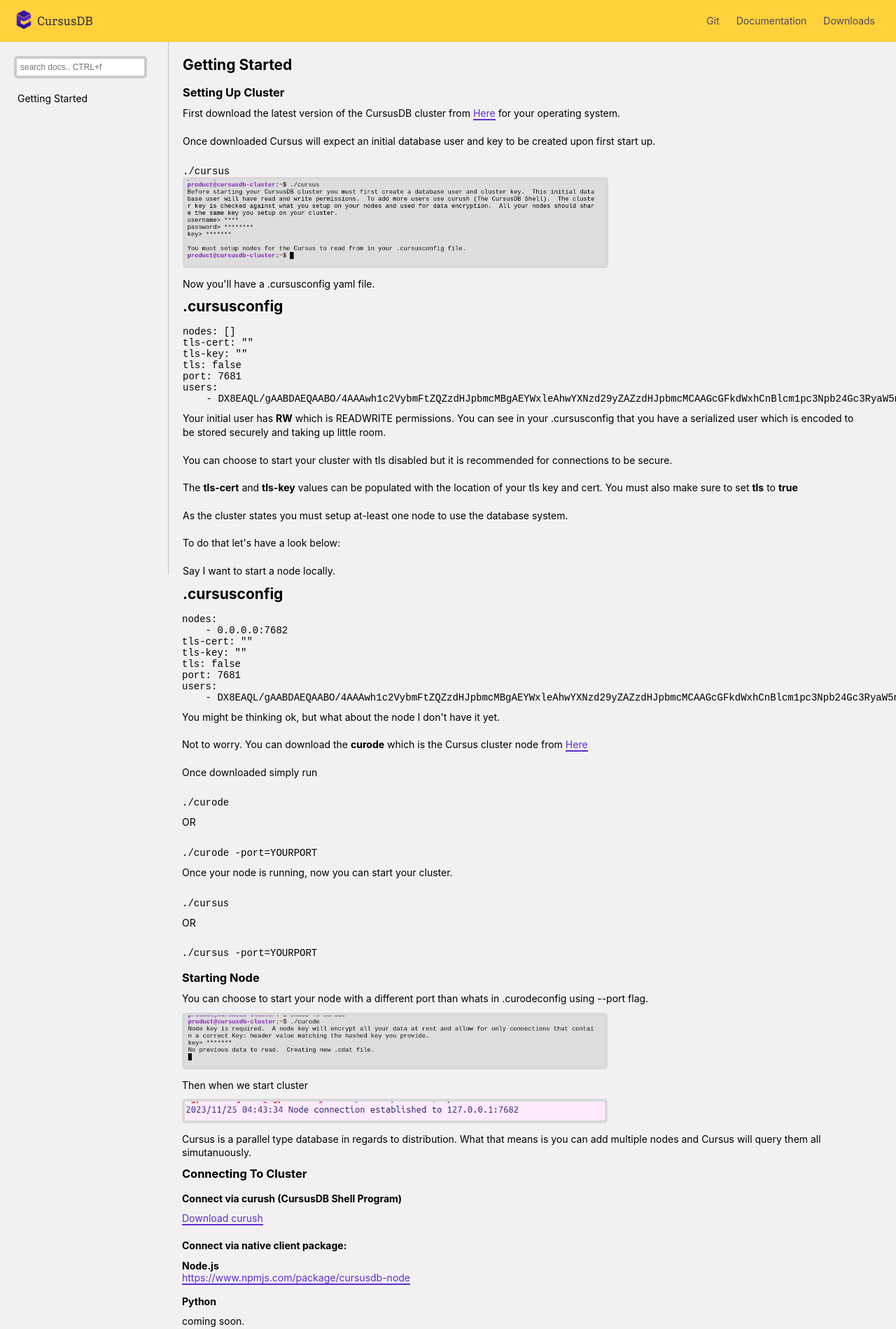
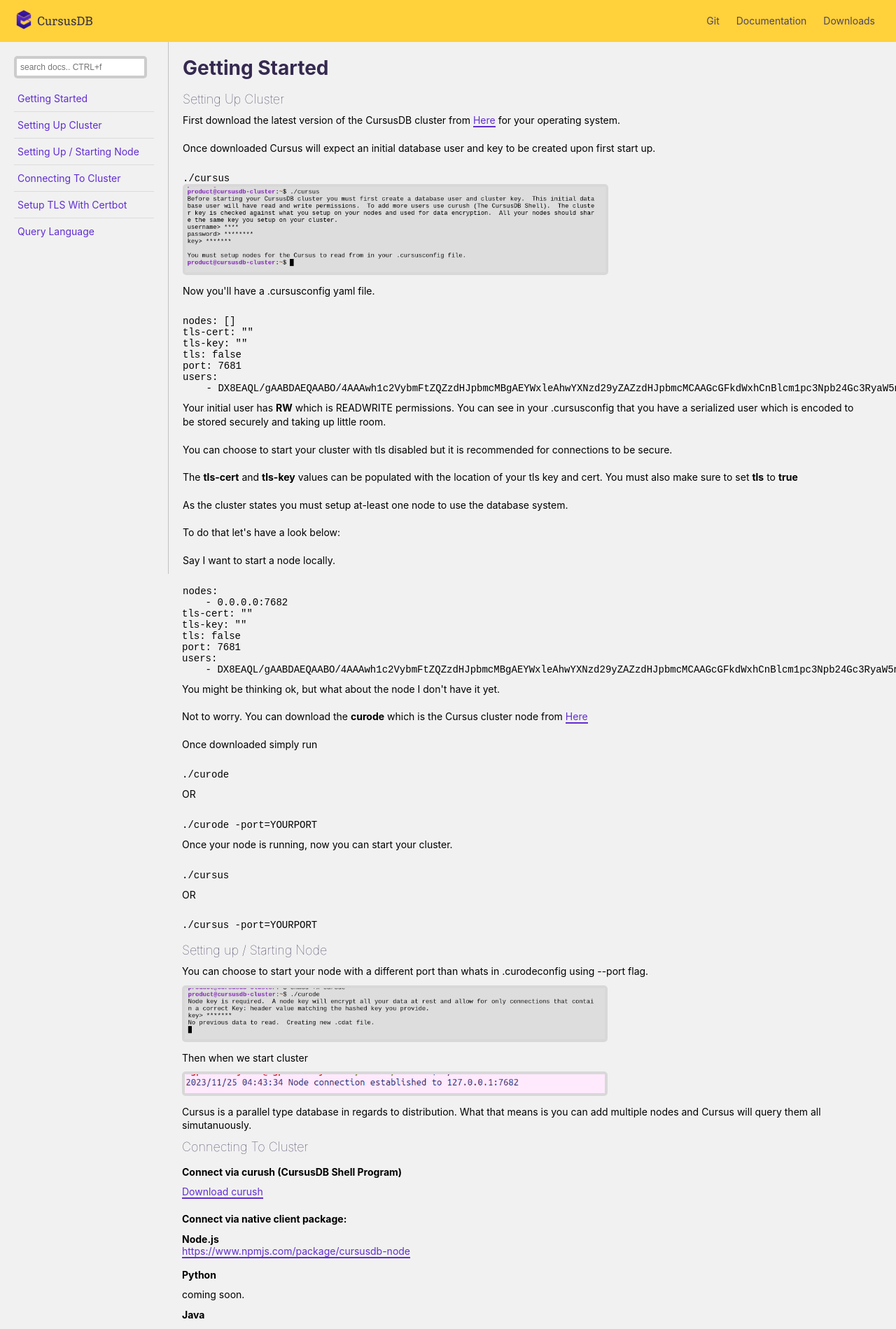
Before and after one commit to cursusdb/cursusdb-web, a SvelteKit app: page /documentation in a window 1280 px wide. Shown: the top 1899 px of the page at 70% size. Built offline with nearby package versions, Linux system fonts and the light colour scheme; a small style sheet from the web is missing.

Commit message:
updated documentation

```diff
--- a/src/routes/documentation/+page.svelte
+++ b/src/routes/documentation/+page.svelte
@@ -32,19 +32,23 @@
 <aside transition:slide={{ delay: 250, duration: 300, easing: quintOut, axis: 'x' }}>
     <input bind:this={searchInput} type="search" placeholder="search docs.. CTRL+f" />
     <ul>
-        <li>Getting Started</li>
-        <!--        <li>Query Language</li>-->
+        <li><a href="#getting-started">Getting Started</a></li>
+        <li><a href="#setting-up-cluster">Setting Up Cluster</a></li>
+        <li><a href="#setting-up-node">Setting Up / Starting Node</a></li>
+        <li><a href="#connecting-to-cluster">Connecting To Cluster</a></li>
+        <li><a href="#tls-with-certbot">Setup TLS With Certbot</a></li>
+        <li><a href="#query-language">Query Language</a></li>
     </ul>
 </aside>
 {/if}
 
 <main>
-    <article style={`${clientWidth < 746 ? "padding: 0;" : "padding-left: 240px;"}`}>
+    <article style={`${clientWidth < 746 ? "padding-left: 0;" : "padding-left: 240px;"}`}>
         {#if clientWidth < 746 }
             <button class="aside-btn" on:click={() => showAside ? showAside = false : showAside = true}><img src="aside-toggle.png" /></button>
         {/if}
-        <h1>Getting Started</h1><br/>
-        <h3>Setting Up Cluster</h3>
+        <h1 id="getting-started">Getting Started</h1><br/>
+        <h3 id="setting-up-cluster">Setting Up Cluster</h3>
         <p>First download the latest version of the CursusDB cluster from <a href="/downloads">Here</a> for your operating system.</p>
         <p>Once downloaded Cursus will expect an initial database user and key to be created upon first start up.</p>
         <Prism language="bash" code={`
@@ -61,7 +65,7 @@
 port: 7681
 users:
     - DX8EAQL/gAABDAEQAABO/4AAAwh1c2VybmFtZQZzdHJpbmcMBgAEYWxleAhwYXNzd29yZAZzdHJpbmcMCAAGcGFkdWxhCnBlcm1pc3Npb24Gc3RyaW5nDAQAAlJX
-`} header=".cursusconfig"/>
+`}/>
 
         <p>Your initial user has <strong>RW</strong> which is READWRITE permissions.  You can see in your .cursusconfig that you have a serialized user which is encoded to be stored securely and taking up little room.</p>
 
@@ -81,7 +85,7 @@
 port: 7681
 users:
     - DX8EAQL/gAABDAEQAABO/4AAAwh1c2VybmFtZQZzdHJpbmcMBgAEYWxleAhwYXNzd29yZAZzdHJpbmcMCAAGcGFkdWxhCnBlcm1pc3Npb24Gc3RyaW5nDAQAAlJX
-`} header=".cursusconfig"/>
+`} />
 
         <p>You might be thinking ok, but what about the node I don't have it yet.</p>
         <p>Not to worry.  You can download the <strong>curode</strong> which is the Cursus cluster node from <a href="/downloads">Here</a></p>
@@ -106,7 +110,7 @@
 `}/><br/>
 
 
-        <h3>Starting Node</h3>
+        <h3 id="setting-up-node">Setting up / Starting Node</h3>
         <p>You can choose to start your node with a different port than whats in .curodeconfig using --port flag.</p>
         <img style="filter: invert(1);" src="docs/cluster-setup3.png" /><br/>
 
@@ -117,7 +121,7 @@
 
 
 
-        <h3>Connecting To Cluster</h3><br/>
+        <h3 id="connecting-to-cluster">Connecting To Cluster</h3><br/>
         <h4>Connect via curush (CursusDB Shell Program)</h4>
         <p><a href="/downloads">Download curush</a></p>
 
@@ -136,7 +140,7 @@
         <p>coming soon.</p>
         <br/><br/>
 
-        <br/><h2>TLS Cert with Certbot</h2>
+        <br/><h2 id="tls-with-certbot">TLS with Certbot</h2>
         <p><strong>Ubuntu Example</strong></p>
         <p>If you have any Certbot packages installed using an OS package manager like apt, ect, you should remove them before installing the Certbot snap.  This ensures that when you run the command certbot the snap is used rather than the installation from your OS package manager.</p>
 
@@ -182,7 +186,7 @@
 * Donating to ISRG / Let's Encrypt:   https://letsencrypt.org/donate
 * Donating to EFF:                    https://eff.org/donate-le
 - - - - - - - - - - - - - - - - - - - - - - - - - - - - - - - - - - - - - - - -
-`} header="Certbot response"/>
+`} />
 
 
         <p>Now with your cert and key ready you can setup your <strong>.cursusconfig</strong> and or <strong>.curodeconfig</strong></p>
@@ -195,17 +199,93 @@
 port: 7681
 users:
     - DX8EAQL/gAABDAEQAABO/4AAAwh1c2VybmFtZQZzdHJpbmcMBgAEYWxleAhwYXNzd29yZAZzdHJpbmcMCAAGcGFkdWxhCnBlcm1pc3Npb24Gc3RyaW5nDAQAAlJX
-`} header=".cursusconfig"/>
+`} />
 
         <p>Now when your cluster is secured with TLS every attempt to connect with Curush or a native package you must make sure to enable TLS.</p>
 
         <Prism language="bash" code={`
  ./curush --host=X --port=X --tls=true
 `}/><br/>
+
+        <br/><h2 id="query-language">Query Language</h2>
+        <p>CursusDB's Query Language is very similar to that of SQL but some slight modifications.</p>
+
+        <p><strong>Pointers</strong></p>
+        <ul>
+            <li>End every query with a semi colon.</li>
+            <li>Nested objects are not part of CursusDB's search algorithms.</li><br/>
+        </ul>
+        <h3>Collections</h3>
+        <p>When inserting a document to a non-existent collection, the collection will be created on the node.</p>
+        <p>A collection is like a labeled cabinet where your documents are stored.</p>
+
+
+        <h3>Inserting Documents</h3>
+        <p>Inserting documents is very easy.  CursusDB takes JSON within the insert's parenthesis like so:</p>
+        <Prism language="sql" code={`
+insert into users({"name": "Alex", "last": "Lee", "age": 28});
+`}/><br/>
+
+        <p>The query above inserts the document into a users collection.  Documents within a collection on CursusDB are unstructured/schemaless meaning I could insert the next document like so:</p>
+        <Prism language="sql" code={`
+insert into users({"name": "John", "last": "Josh", "age": 28, "tags": ["tag1", "tag2"]});
+`}/><br/>
+
+        <p>Specifying new keys no problem!</p>
+
+        <p><strong>What about uniqueness across all nodes?</strong></p>
+        <p>CursusDB has this covered.  When inserting a document you can use an exclamation mark after your key name like so: </p>
+        <Prism language="sql" code={`
+insert into users({"name!": "John", "last": "Josh", "age": 28, "tags": ["tag1", "tag2"]});
+`}/><br/>
+        <p>Now on insert CursusDB will check every node if there is a document within the users collection with a key of "name" and value of "John".  You can specify multiple unique keys, even within an array!</p>
+
+
+        <h3>Selecting Documents</h3>
+        <Prism language="sql" code={`
+select * from users;
+select 0,2 from users;
+select 2,3 from users;
+select 4,5 from users;
+select 5,* from users;
+select 1 from users where name == 'Alex' || name == 'John';
+select * from users where name == 'Alex' && age == 28;
+select * from users where tags == "tag1";
+select * from users where name == 'Alex' && age == 28 && tags == 'tag1';
+`}/><br/>
+        <h3>Deleting Documents</h3>
+        <Prism language="sql" code={`
+delete * from users where age >= 28 || age < 32;
+delete 10,* from users where age > 28 && name == 'Alex';
+ect
+`}/><br/>
+        <h3>Updating Documents</h3>
+        <Prism language="sql" code={`
+update 1 in users where age >= 28 set name = 'Josie';
+update * in users where age > 24 && name == 'Alex' set name = 'Josie', age = 52;
+update n, n..
+ect..
+`}/><br/>
     </article>
 </main>
 
 <style>
+    h1 {
+        font-size: 28px;
+        color: rgb(53, 41, 80);
+    }
+
+    h2 {
+        color: rgb(53, 41, 80);
+        font-size: 22px!important;
+        font-weight: lighter!important;
+    }
+
+    h3 {
+        color: rgb(53, 41, 80);
+        font-weight: lighter;
+        font-size: 18px;
+    }
 
     img {
         border: 4px solid rgba(255,255,255,0.1);
@@ -267,12 +347,12 @@
 
     aside ul li {
         padding: 10px 5px;
-        border-bottom: 1px solid #b7b7b7;
+        border-bottom: 1px solid #dcdcdc;
         cursor: pointer;
     }
 
     aside ul li:hover {
-        background:  #b7b7b7;
+        background: #dcdcdc;
     }
 
     aside ul li:last-child {
@@ -296,4 +376,13 @@
         margin-top: 7px;
         width: 22px;
     }
+
+    article ul {
+        padding-left: 28px;
+    }
+
+    aside ul li a {
+        text-decoration: none;
+        border: none;
+    }
 </style>
```
